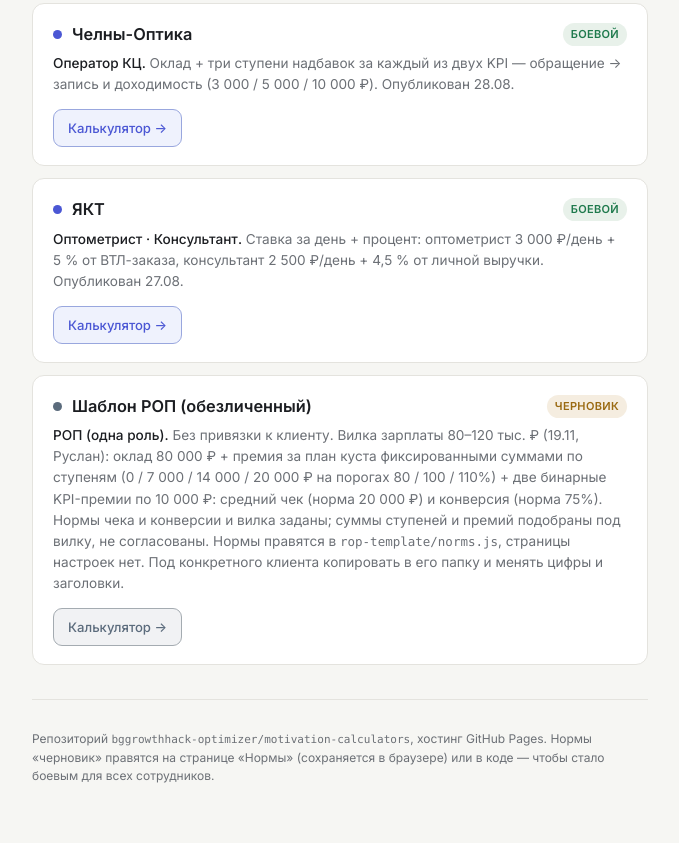
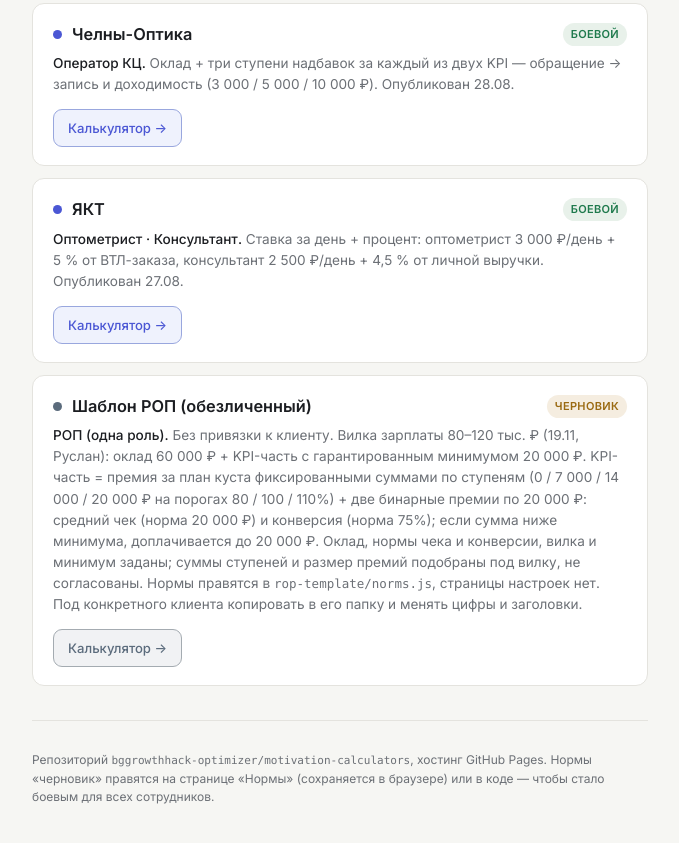
Before and after one commit to bggrowthhack-optimizer/motivation-calculators, a plain HTML site: page 9f2c7a1b/index.html in a window 1280 px wide. Shown: the part 1185-2028 px from the top of the page, without its empty margins (300-979 px from the left). Drawn offline with Linux system fonts and the light colour scheme.

Commit message:
Панель: карточка шаблона РОП — оклад 60 000 ₽, минимум KPI 20 000 ₽
Co-Authored-By: Claude Sonnet 5.5 <noreply@anthropic.com>
Claude-Session: https://claude.ai/code/session_011VT5kFpLee9n1bN9e6YBBo

```diff
--- a/9f2c7a1b/index.html
+++ b/9f2c7a1b/index.html
@@ -223,7 +223,7 @@
         <h2>Шаблон РОП (обезличенный)</h2>
         <span class="tag draft">черновик</span>
       </div>
-      <p class="desc"><span class="roles">РОП (одна роль).</span> Без привязки к клиенту. Вилка зарплаты 80–120 тыс. ₽ (19.11, Руслан): оклад 80 000 ₽ + премия за план куста фиксированными суммами по ступеням (0 / 7 000 / 14 000 / 20 000 ₽ на порогах 80 / 100 / 110%) + две бинарные KPI-премии по 10 000 ₽: средний чек (норма 20 000 ₽) и конверсия (норма 75%). Нормы чека и конверсии и вилка заданы; суммы ступеней и премий подобраны под вилку, не согласованы. Нормы правятся в <span class="mono">rop-template/norms.js</span>, страницы настроек нет. Под конкретного клиента копировать в его папку и менять цифры и заголовки.</p>
+      <p class="desc"><span class="roles">РОП (одна роль).</span> Без привязки к клиенту. Вилка зарплаты 80–120 тыс. ₽ (19.11, Руслан): оклад 60 000 ₽ + KPI-часть с гарантированным минимумом 20 000 ₽. KPI-часть = премия за план куста фиксированными суммами по ступеням (0 / 7 000 / 14 000 / 20 000 ₽ на порогах 80 / 100 / 110%) + две бинарные премии по 20 000 ₽: средний чек (норма 20 000 ₽) и конверсия (норма 75%); если сумма ниже минимума, доплачивается до 20 000 ₽. Оклад, нормы чека и конверсии, вилка и минимум заданы; суммы ступеней и размер премий подобраны под вилку, не согласованы. Нормы правятся в <span class="mono">rop-template/norms.js</span>, страницы настроек нет. Под конкретного клиента копировать в его папку и менять цифры и заголовки.</p>
       <div class="links">
         <a class="btn primary" href="https://bggrowthhack-optimizer.github.io/motivation-calculators/rop-template/">Калькулятор →</a>
       </div>
```
